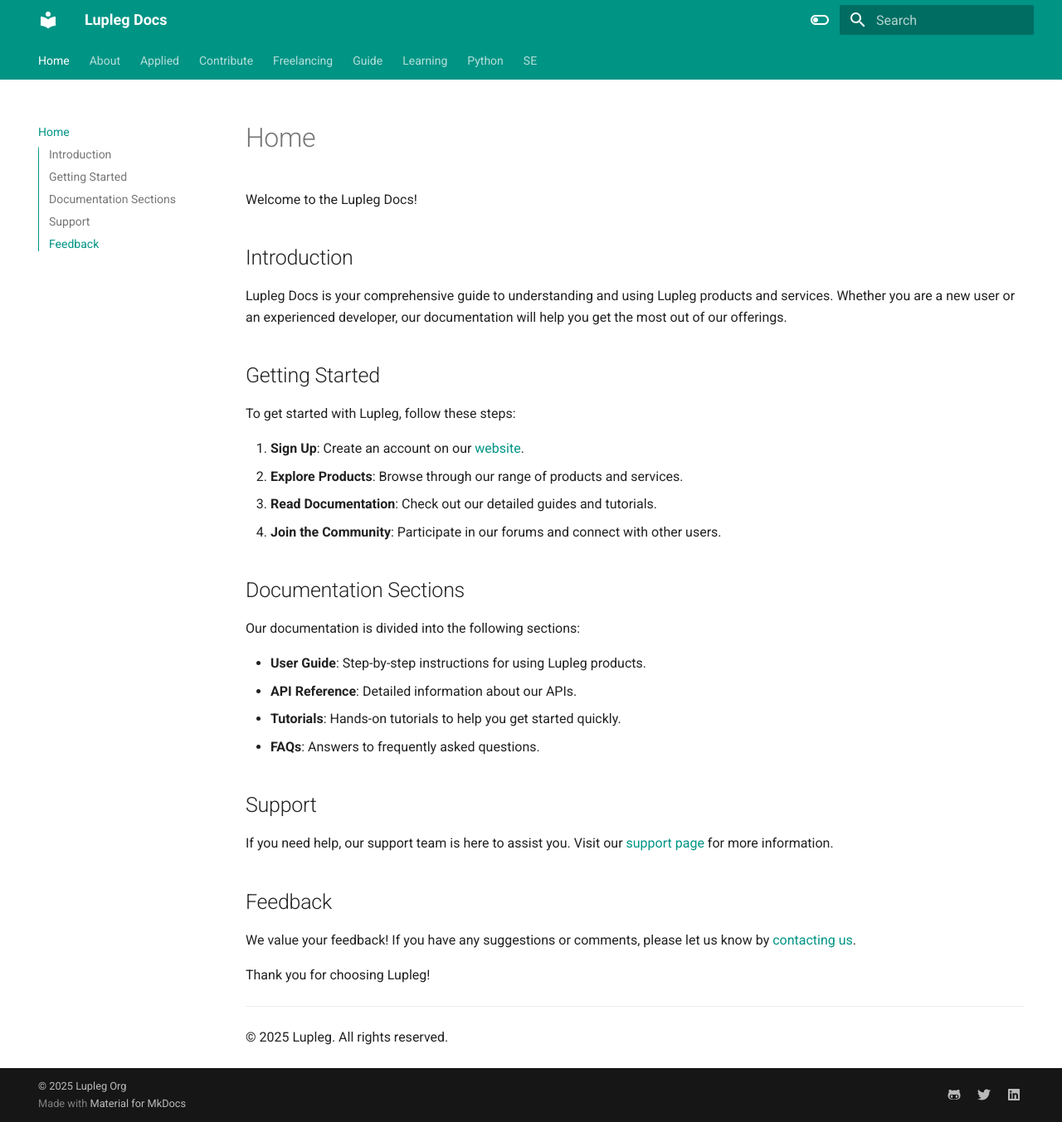
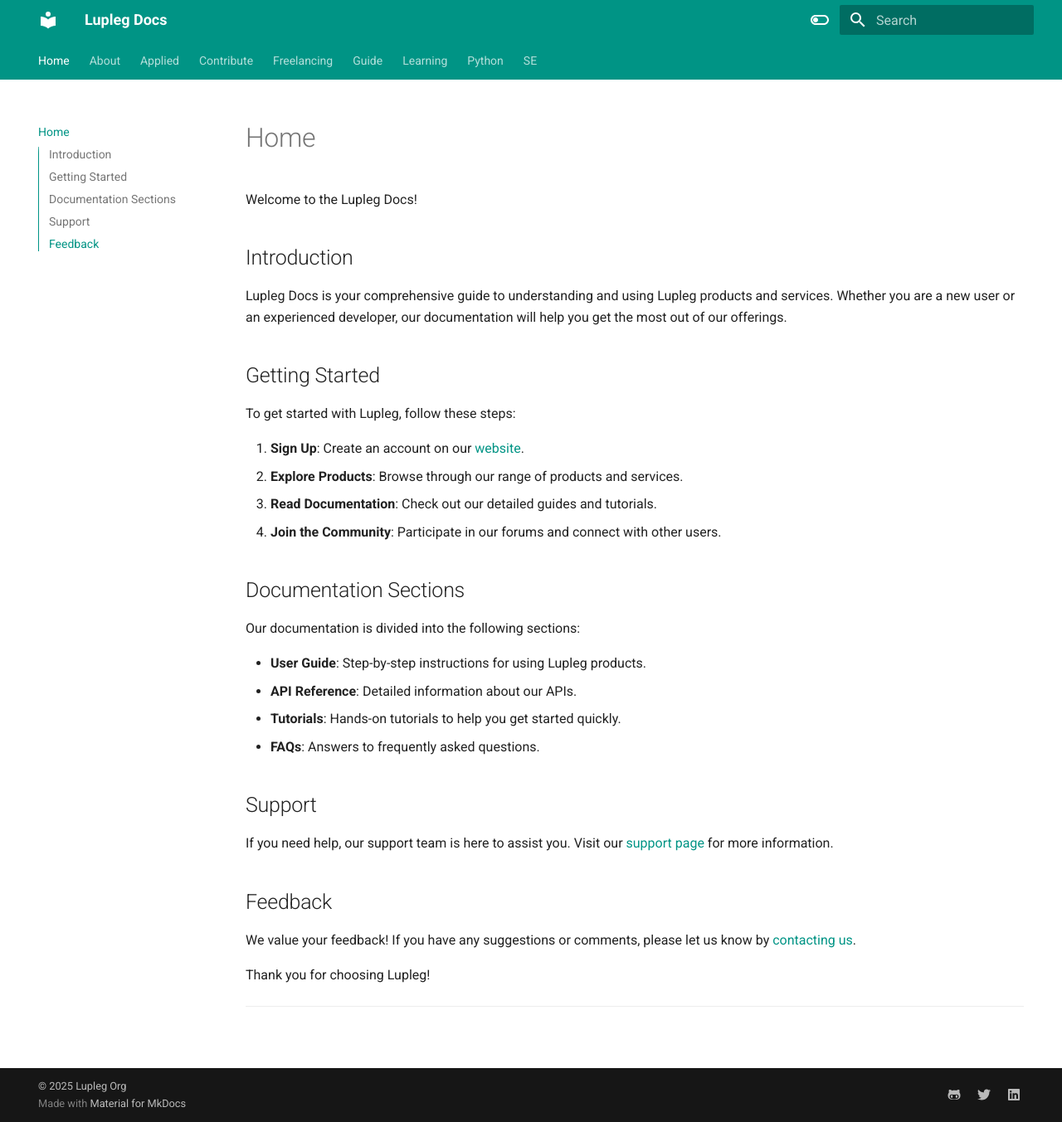
Before and after one commit to Lupleg/Test-nextjs, an MkDocs documentation site: the page built from docs/index.md, in a window 1280 px wide and 1353 px high. Shown: the whole window at 83% size. Built offline with MkDocs 1.6.1 and Material for MkDocs 9.7.7, drawn with Linux system fonts in a browser that asks for light colours.

Commit message:
📝 Remove copyright notice from README.md and docs/index.md

```diff
--- a/docs/index.md
+++ b/docs/index.md
@@ -35,5 +35,3 @@
 Thank you for choosing Lupleg!
 
 ---
-
-© 2025 Lupleg. All rights reserved.
```
Also changed, not shown: README.md (+0 -2 lines).
